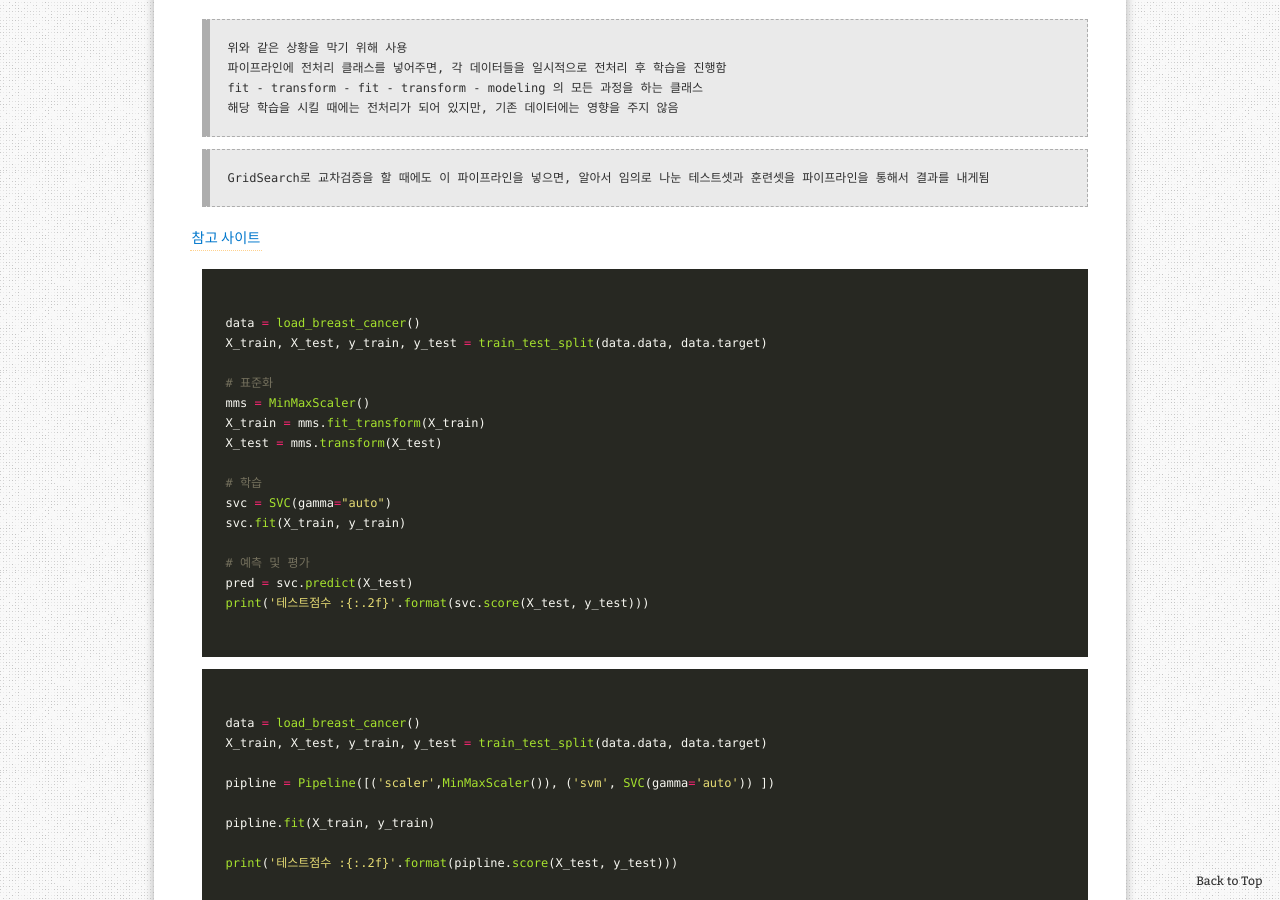
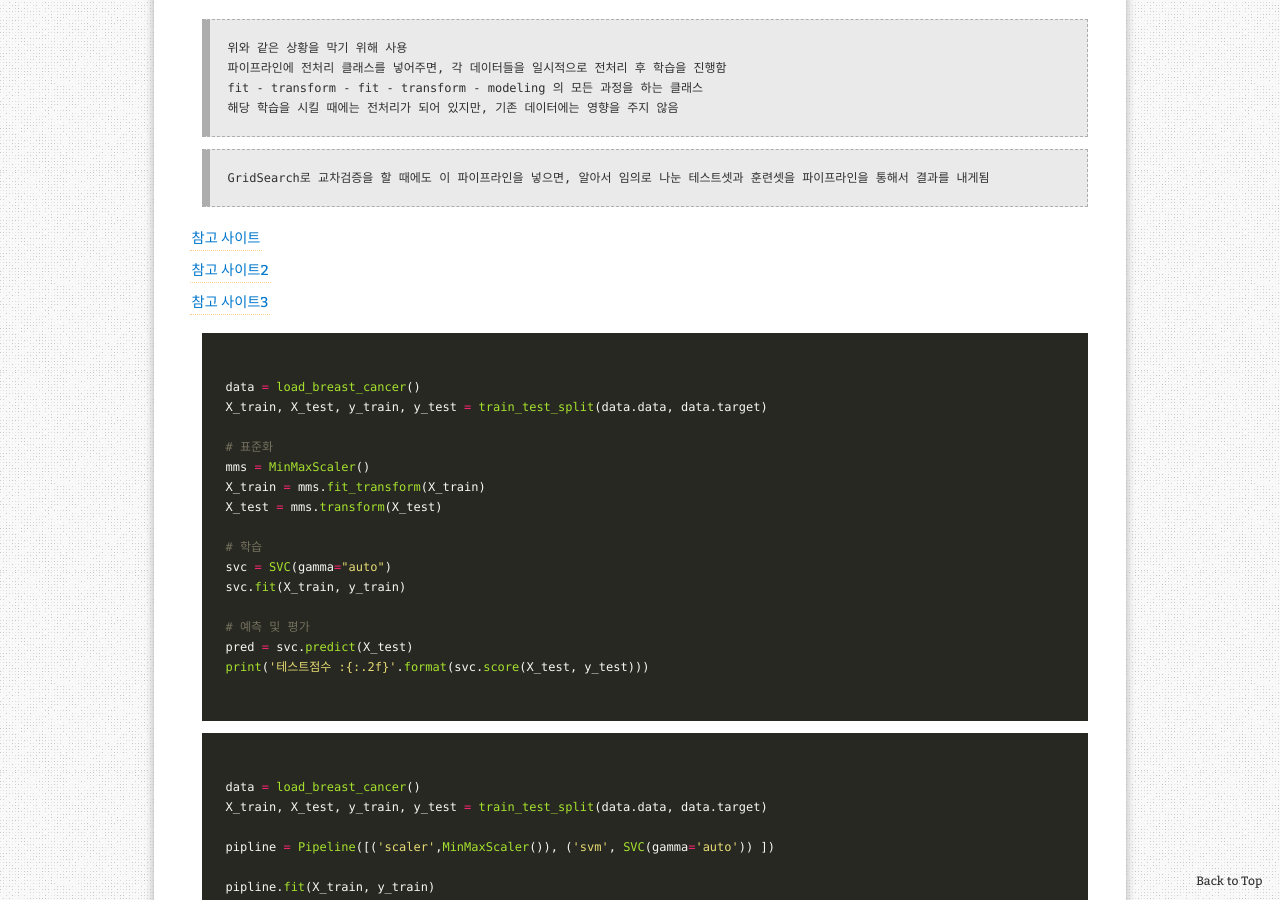
Before and after one commit to aristohyun/aristohyun.github.io, a Jekyll site: the page built from _posts/2021-07-08-Pre-Processing-Data-2.md, in a window 1280 px wide and 900 px high, scrolled down 2228 px. Built offline with Jekyll 4.4.1, drawn with Linux system fonts in a browser that asks for light colours; formulas are drawn with MathJax 3; comment, search, counter and statistics services are not loaded.

Commit message:
Update 2021-07-08-Pre-Processing-Data-2.md

```diff
--- a/_posts/2021-07-08-Pre-Processing-Data-2.md
+++ b/_posts/2021-07-08-Pre-Processing-Data-2.md
@@ -81,7 +81,8 @@ $ x_ {new\_i} = \frac{x_ i - min(x)}{max(x) - min(x)}   $
 
 
 [참고 사이트](https://m.blog.naver.com/PostView.naver?isHttpsRedirect=true&blogId=gdpresent&logNo=221730873049){:target="_ blank"}
-
+[참고 사이트2](https://inuplace.tistory.com/515){:target="_ blank"}
+[참고 사이트3](https://hhhh88.tistory.com/6){:target="_ blank"}
 
 ~~~ python
 
```
